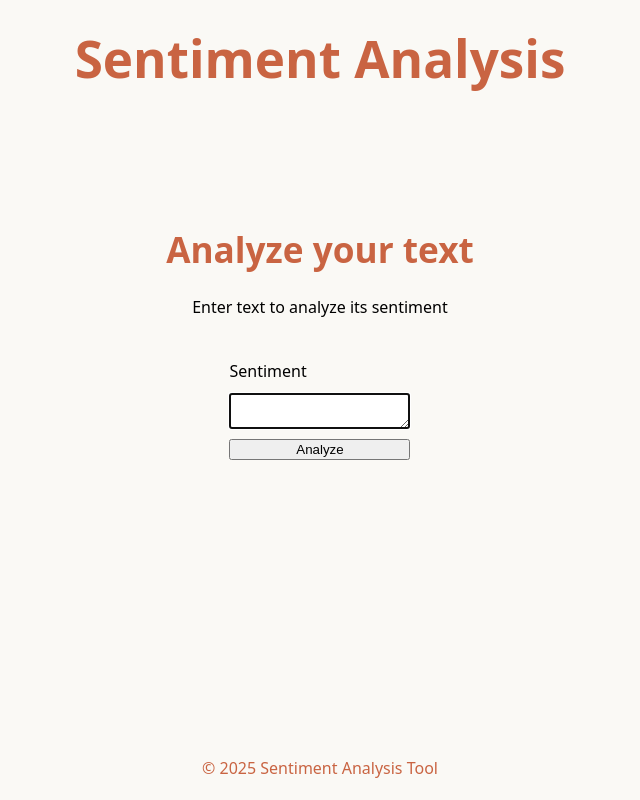
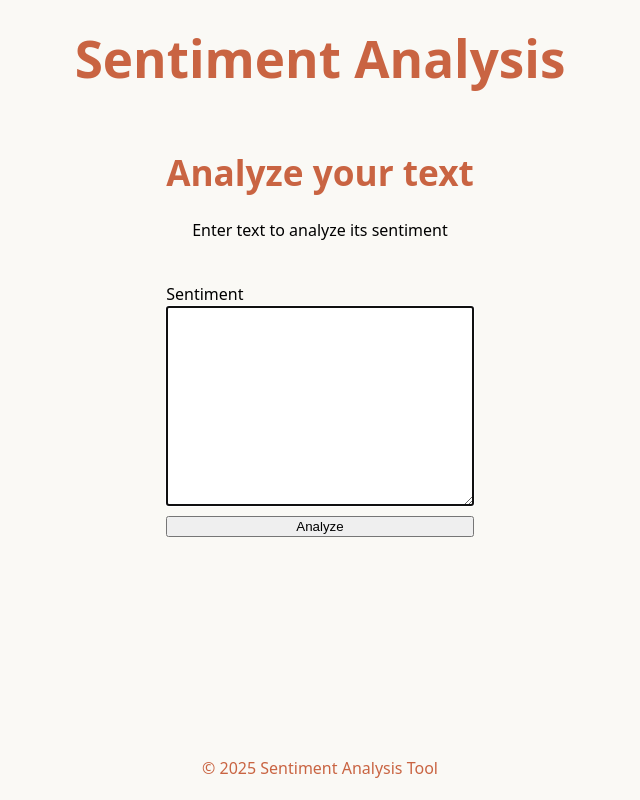
Before and after one commit to SebastianJedrak/huggingface, a React (Vite) app: page / in a window 1280 px wide. Shown: the whole page, without its empty margins (320-960 px from the left). Built offline with nearby package versions, Linux system fonts and the light colour scheme.

Commit message:
style: Input style

```diff
--- /dev/null
+++ b/src/components/Input.scss
@@ -0,0 +1,13 @@
+#ui-input {
+    display: flex;
+    flex-direction: column;
+
+    label {
+        font-weight: 500;
+    }
+
+    textarea {
+        width: 100%;
+        height: 200px;
+    }
+}
--- a/src/components/Input.tsx
+++ b/src/components/Input.tsx
@@ -1,4 +1,5 @@
 import React, { HTMLInputTypeAttribute } from 'react';
+import './Input.scss';
 
 interface InputProps {
   label: string;
@@ -28,7 +29,7 @@ const Input: React.FC<InputProps> = ({
   };
 
   return (
-    <>
+    <div id="ui-input">
       <label htmlFor={label}>{label}</label>
 
       {type !== 'textarea' && (
@@ -54,7 +55,7 @@ const Input: React.FC<InputProps> = ({
           required={required}
         />
       )}
-    </>
+    </div>
   );
 };
 
--- a/src/components/SentimentForm.scss
+++ b/src/components/SentimentForm.scss
@@ -1,5 +1,6 @@
 #sentiment-form {
     margin: 20px 0;
+    width: 100%;
 
     form {
         display: flex;
```
